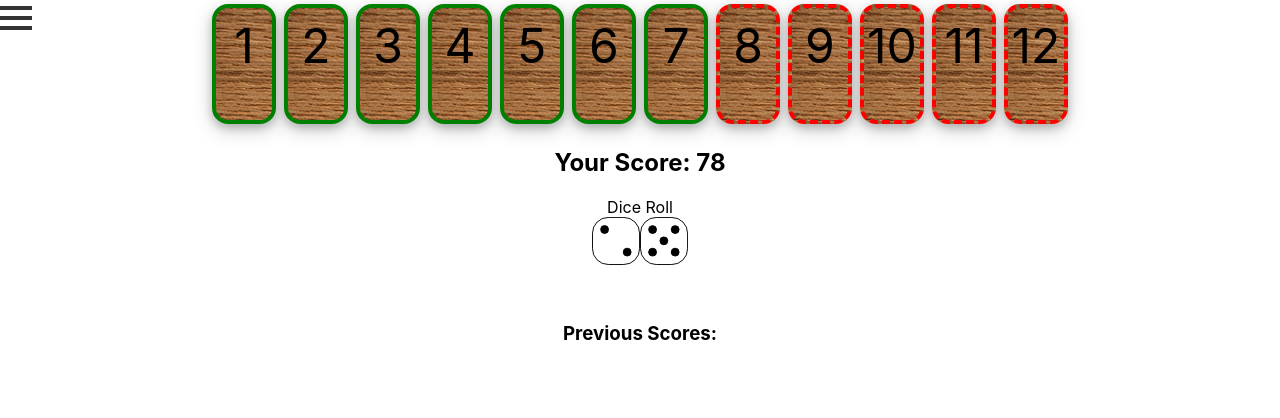
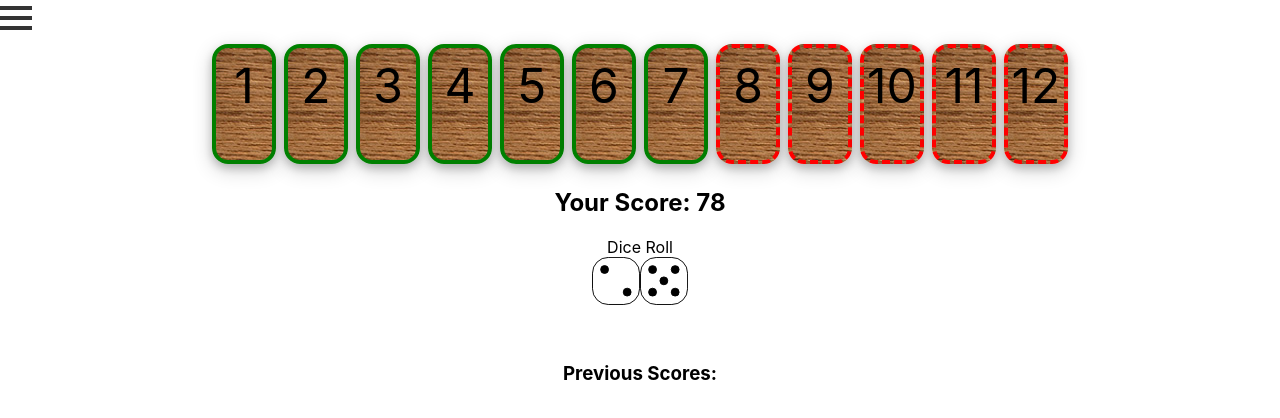
Before and after one commit to ArfArfArfArfArf/shut-the-box, a React (Create React App) app: page / in a window 1280 px wide. Shown: the top 418 px of the page. Built offline with nearby package versions, Linux system fonts and the light colour scheme.

Commit message:
Menu spacing and flex-wrapping for smaller screens.

```diff
--- a/src/App.css
+++ b/src/App.css
@@ -1,15 +1,25 @@
 html,body { height:100%; overflow: hidden;}
 
 .App {
+  width: 100%;
   display: flex;
   text-align: center;
   flex-direction: column;
 }
 
 .App-menu {
-  position: fixed;
-  left: 0;
-  top: 0;
+  display: flex;
+  justify-content: flex-start;
+}
+
+.board {
+  display: flex;
+  flex-direction: column;
+}
+
+.board_numbers {
+  display: flex;
+  flex-wrap: wrap;
 }
 
 .menu-container {
```
